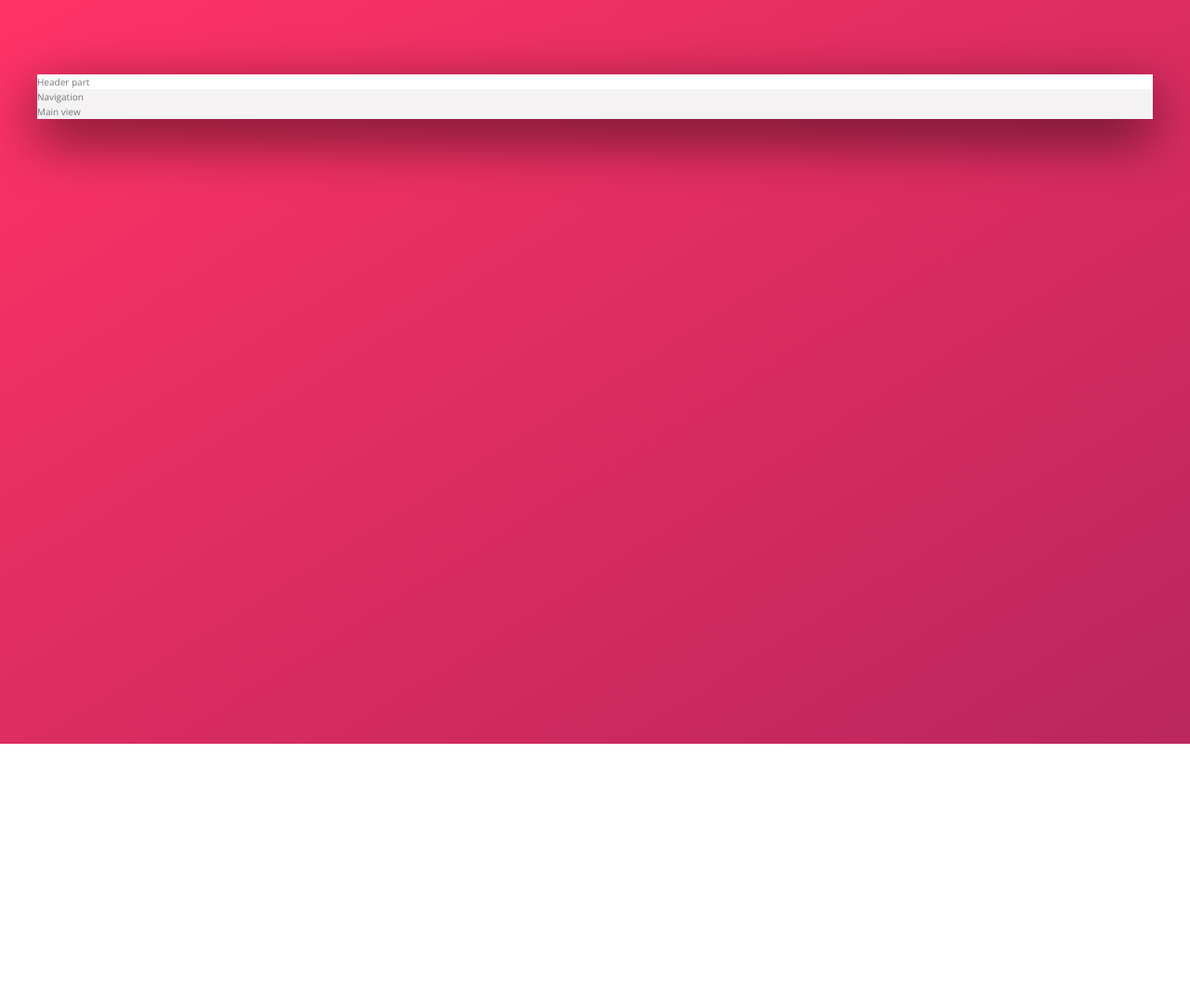
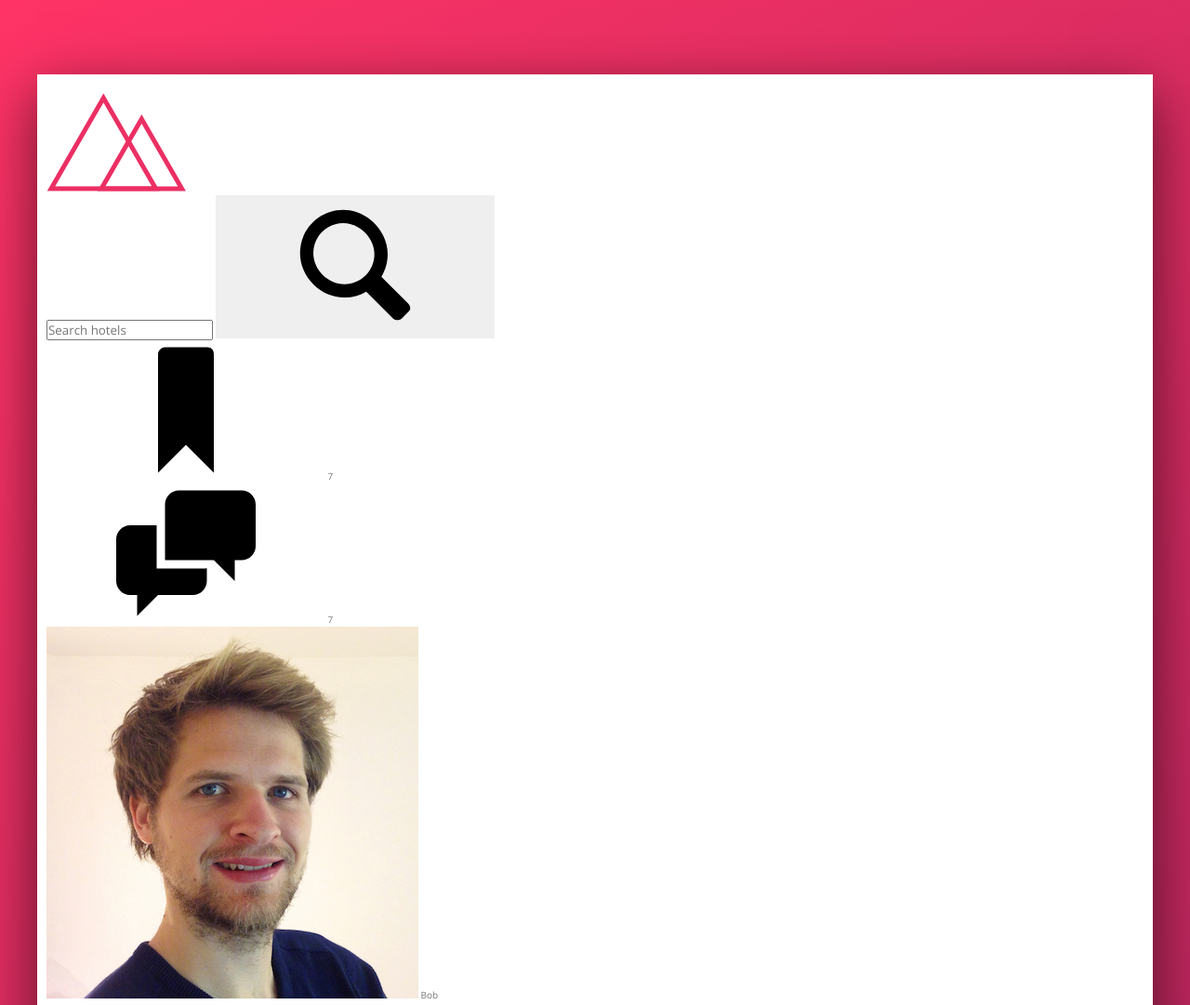
Before and after one commit to diletant93/trillo, a website: page index.html in a window 1280 px wide. Shown: the top 1081 px of the page at 93% size. Before the commit the page ends 800 px from the top, so only its background shows below. Drawn offline with nearby package versions, Linux system fonts and the light colour scheme.

Commit message:
header content

```diff
--- a/index.html
+++ b/index.html
@@ -13,14 +13,42 @@
     <body>
         <div class="container">
             <header class="header">
-                Header part
+                <img src="img/logo.png" alt="" class="logo"/>
+                <form action="#" class="search">
+                    <input type="text" class="search__input" placeholder="Search hotels"/>
+                    <button class="search__button">
+                        <svg class="search__icon">
+                            <use xlink:href="img/sprite.svg#icon-magnifying-glass"></use>
+                        </svg>
+                    </button>
+                </form>
+                <nav class="user-nav">
+                    <div class="user-nav__icon-box">
+                        <svg class="user-nav__icon">
+                            <use xlink:href="img/sprite.svg#icon-bookmark"></use>
+                        </svg>
+                        <span class="user-nav__notificaiton">7</span>
+                    </div>
+                    <div class="user-nav__icon-box">
+                        <svg class="user-nav__icon">
+                            <use xlink:href="img/sprite.svg#icon-chat"></use>
+                        </svg>
+                        <span class="user-nav__notificaiton">7</span>
+                    </div>
+                    <div class="user-nav__user">
+                        <img src="img/user.jpg" alt="" class="user-nav__user-photo"/>
+                        <span class="user-nav__user-name">Bob</span>
+                    </div>
+                </nav>
             </header>
             <div class="content">
-                <nav class="sidebar">
+                <nav class="navigation">
                     Navigation
                 </nav>
-                <main class="hotel-view">
-                    Main view
+                <main class="main">
+                    <div class="hotel-view">
+                        Main view
+                    </div>
                 </main>
             </div>
         </div>
--- /dev/null
+++ b/sass/components/_logo.scss
@@ -0,0 +1,3 @@
+.logo{
+
+}
--- /dev/null
+++ b/sass/layout/_content.scss
@@ -0,0 +1,3 @@
+.content{
+    display: flex;
+}
--- a/sass/layout/_header.scss
+++ b/sass/layout/_header.scss
@@ -1,3 +1,5 @@
 .header{
     background-color: #fff;
+    border-bottom: var(--color-grey-light-2);
+    padding:2rem 1rem;
 }
--- /dev/null
+++ b/sass/layout/_main.scss
@@ -0,0 +1,3 @@
+.main{
+    flex: 1 1 0;
+}
--- a/sass/layout/_navigation.scss
+++ b/sass/layout/_navigation.scss
@@ -1,3 +1,5 @@
 .navigation{
-
+    background-color: var(--color-grey-dark-1);
+    flex:0 1 18%;
+    padding: 2rem;
 }
--- /dev/null
+++ b/sass/layout/_user-nav.scss
@@ -0,0 +1,3 @@
+.user-nav{
+
+}
--- a/sass/main.scss
+++ b/sass/main.scss
@@ -12,6 +12,8 @@
 @import 'layout/container';
 @import 'layout/header';
 @import 'layout/navigation';
-
+@import 'layout/main';
+@import 'layout/content';
+@import 'layout/user-nav';
 
 @import 'pages/home';
```
Also changed, not shown: css/style.css, 1 other file.
